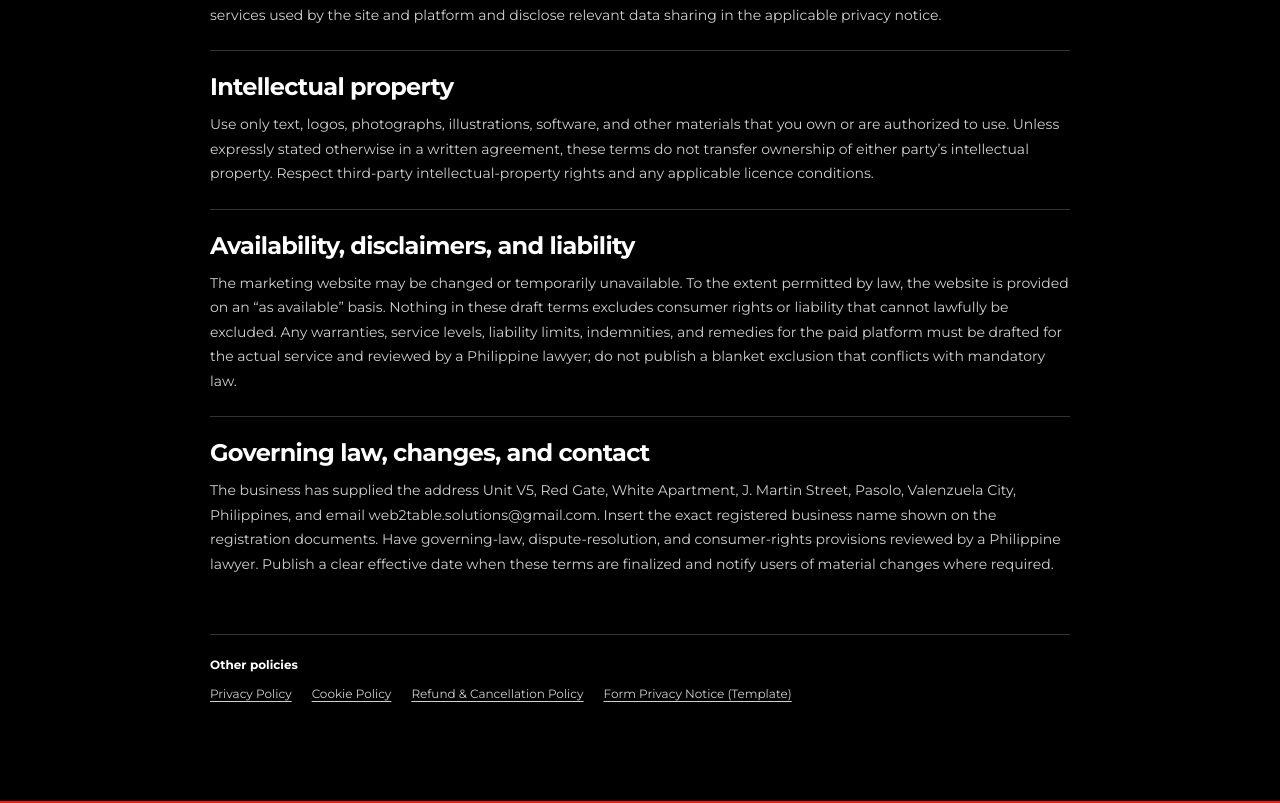
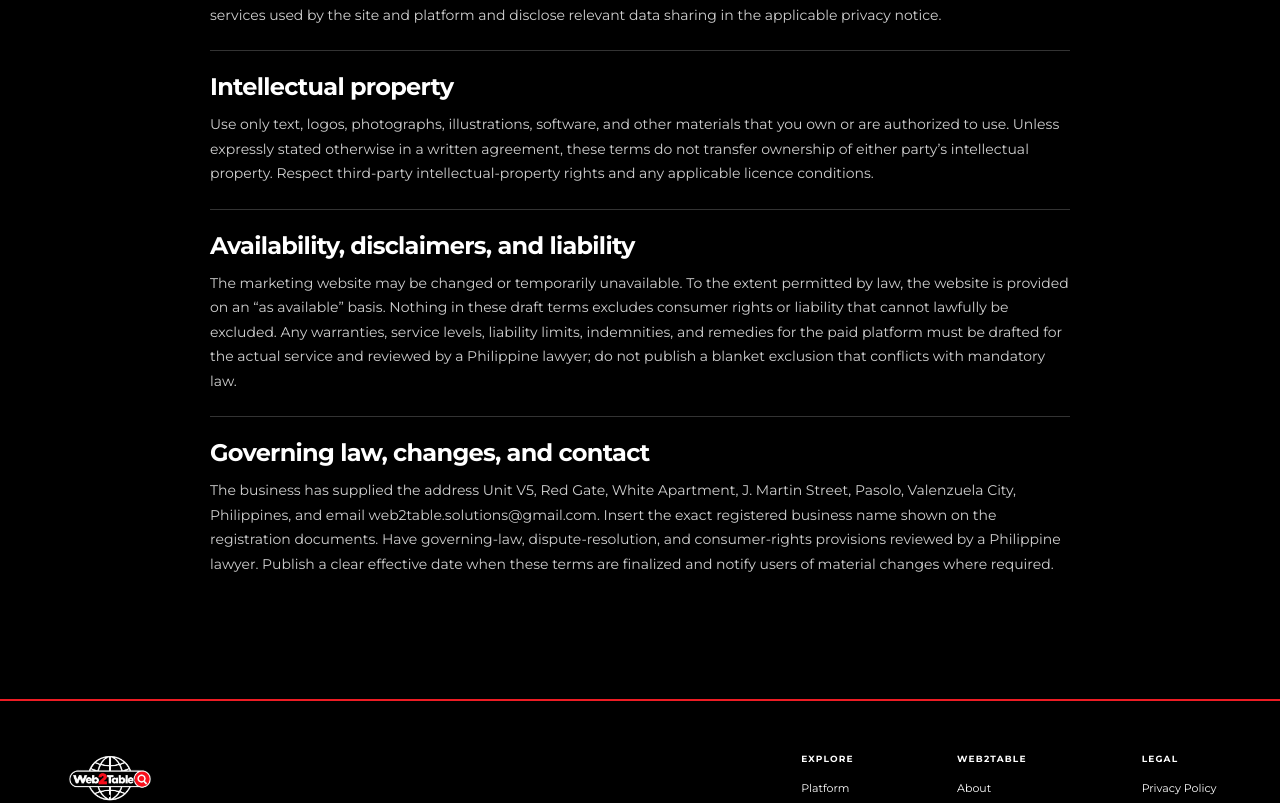
Before and after one commit to Jrnotjunior/web2table.io, a React (Vite) app: page /terms in a window 1280 px wide. Shown: the part 1507-2310 px from the top of the page. Built offline with nearby package versions, Linux system fonts and the light colour scheme.

Commit message:
Remove related policies links from legal pages

```diff
--- a/src/pages/LegalPage.tsx
+++ b/src/pages/LegalPage.tsx
@@ -53,5 +53,5 @@ export default function LegalPage() {
   const { pathname } = useLocation()
   const key = pathname.replace(/^\/+|\/+$/g, '')
   const policy = policies[key] ?? policies.privacy
-  return <><SiteHeader /><main className="legal-page"><div className="container legal-container"><Link className="legal-back" to="/">← Back to Web2Table</Link><p className="legal-kicker">WEB2TABLE · LEGAL</p><h1>{policy.title}</h1><p className="legal-updated">Draft for owner review · Last updated {policy.updated}</p><div className="legal-draft-warning" role="note"><strong>Important: review required before launch.</strong><br />These are starter drafts, not legal advice or a certification of compliance. The operator must verify all statements against the deployed website, complete missing business details, and obtain qualified legal advice before relying on them.</div><p className="legal-intro">{policy.intro}</p>{policy.sections.map((section) => <section className="legal-section" key={section.heading}><h2>{section.heading}</h2><p>{section.body}</p></section>)}<nav className="legal-related" aria-label="Other legal policies"><strong>Other policies</strong>{Object.entries(policies).filter(([slug]) => slug !== key).map(([slug, item]) => <Link key={slug} to={'/' + slug}>{item.title}</Link>)}</nav></div></main><SiteFooter /></>
+  return <><SiteHeader /><main className="legal-page"><div className="container legal-container"><Link className="legal-back" to="/">← Back to Web2Table</Link><p className="legal-kicker">WEB2TABLE · LEGAL</p><h1>{policy.title}</h1><p className="legal-updated">Draft for owner review · Last updated {policy.updated}</p><div className="legal-draft-warning" role="note"><strong>Important: review required before launch.</strong><br />These are starter drafts, not legal advice or a certification of compliance. The operator must verify all statements against the deployed website, complete missing business details, and obtain qualified legal advice before relying on them.</div><p className="legal-intro">{policy.intro}</p>{policy.sections.map((section) => <section className="legal-section" key={section.heading}><h2>{section.heading}</h2><p>{section.body}</p></section>)}</div></main><SiteFooter /></>
 }
```
